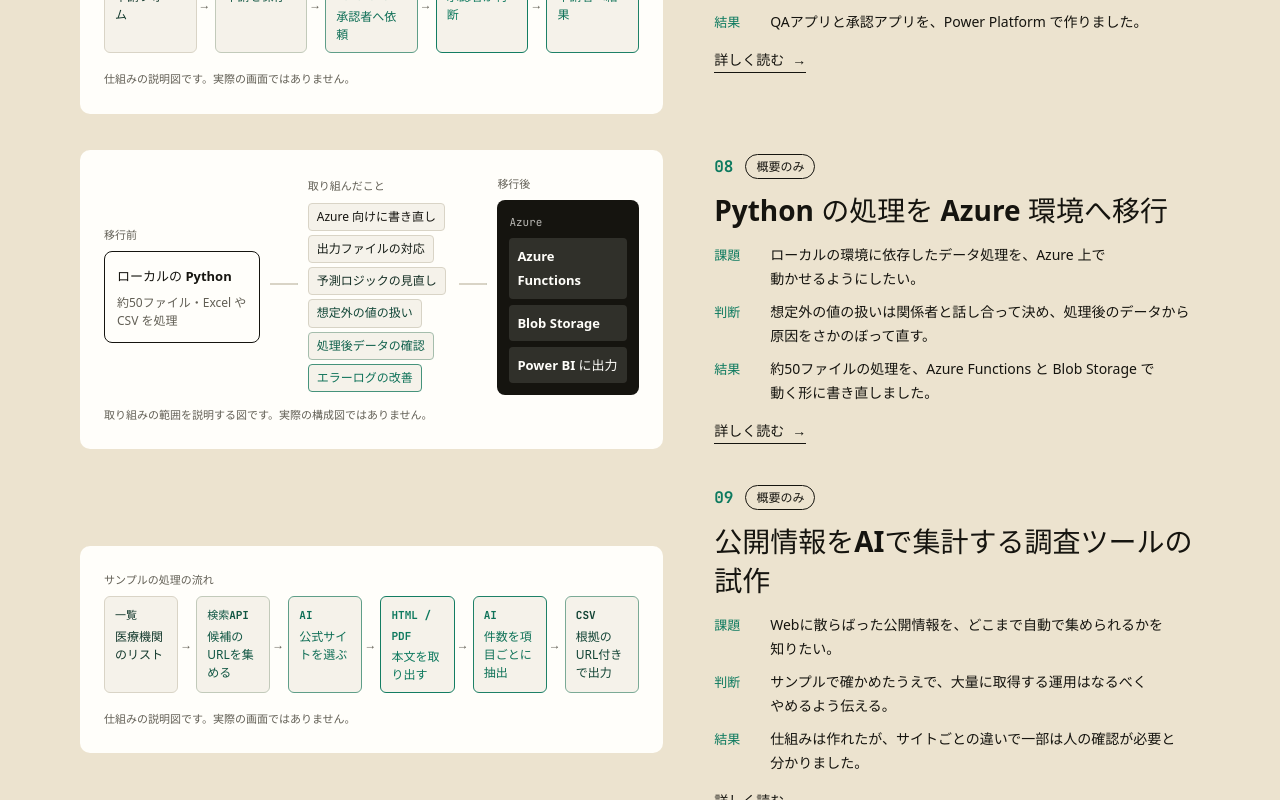
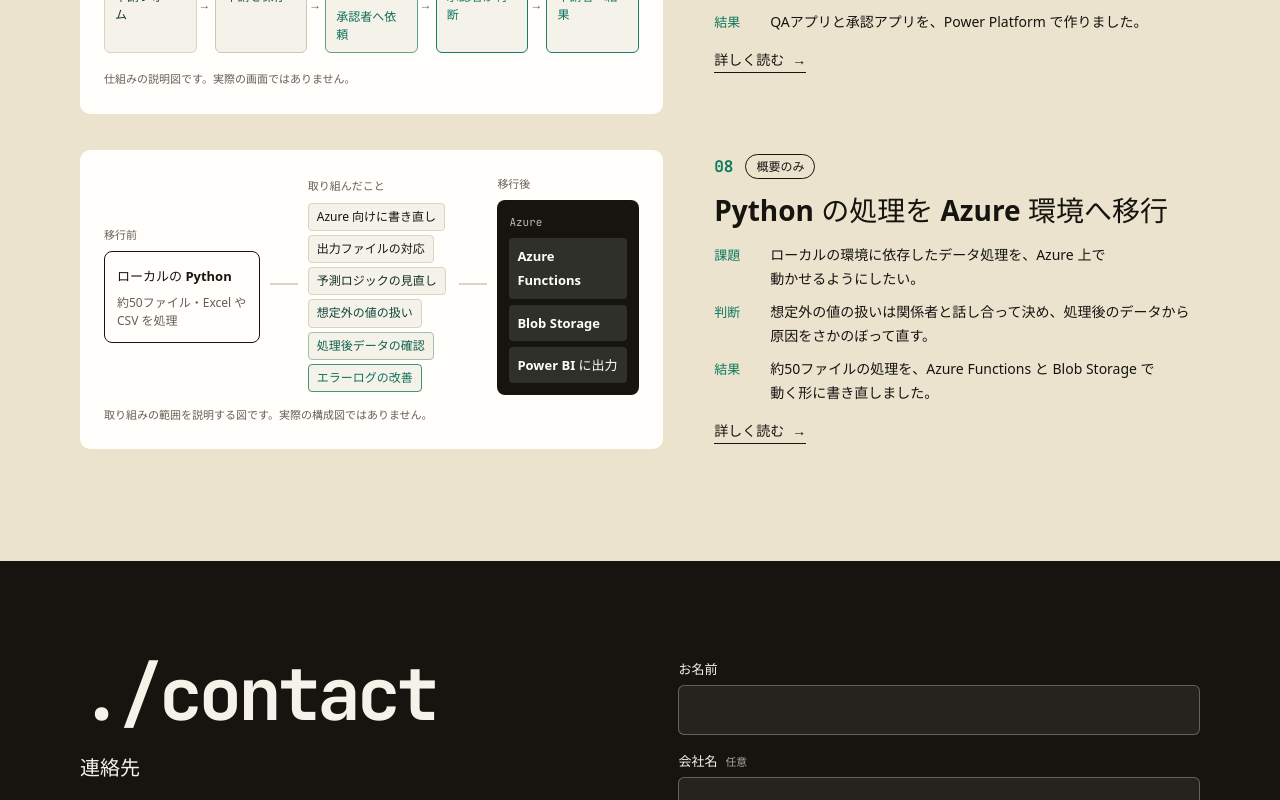
Before and after one commit to shohei9278/portfolio-index, a React (Vite) app: page / in a window 1280 px wide. Shown: the part 5466-6266 px from the top of the page. Built offline with nearby package versions, Linux system fonts and the light colour scheme.

Commit message:
調査ツールの試作を実務から取り下げる
他の作品と伝わる強みが重なり、規模も小さいため載せない。

Co-Authored-By: Claude Opus 5.5 <noreply@anthropic.com>

```diff
--- a/src/components/Visuals.jsx
+++ b/src/components/Visuals.jsx
@@ -228,39 +228,10 @@ export function AzureFlow() {
   );
 }
 
-const RESEARCH_STEPS = [
-  ["一覧", "医療機関のリスト"],
-  ["検索API", "候補のURLを集める"],
-  ["AI", "公式サイトを選ぶ"],
-  ["HTML / PDF", "本文を取り出す"],
-  ["AI", "件数を項目ごとに抽出"],
-  ["CSV", "根拠のURL付きで出力"],
-];
-
-export function ResearchFlow() {
-  return (
-    <figure className="power-flow power-flow--six" aria-label="公開情報からAIで件数を集めて表にする流れの図">
-      <div className="power-flow__lane">
-        <p className="crm-flow__label">サンプルの処理の流れ</p>
-        <ol>
-          {RESEARCH_STEPS.map(([tool, action], index) => (
-            <li key={action} style={{ "--i": index }}>
-              <strong>{tool}</strong>
-              <span>{action}</span>
-            </li>
-          ))}
-        </ol>
-      </div>
-      <figcaption>仕組みの説明図です。実際の画面ではありません。</figcaption>
-    </figure>
-  );
-}
-
 export function CaseVisual({ item, eager = false }) {
   if (item.figure === "learning-loop") return <LearningLoop />;
   if (item.figure === "crm-flow") return <CrmFlow />;
   if (item.figure === "power-flow") return <PowerFlow />;
   if (item.figure === "azure-flow") return <AzureFlow />;
-  if (item.figure === "research-flow") return <ResearchFlow />;
   return <BrowserFrame image={item.image} eager={eager} />;
 }
--- a/src/data/cases.js
+++ b/src/data/cases.js
@@ -567,66 +567,6 @@ export const cases = [
       },
     ],
   },
-  {
-    slug: "web-research",
-    category: "work",
-    tone: "sand",
-    figure: "research-flow",
-    title: "公開情報をAIで集計する調査ツールの試作",
-    kicker: "AIによるデータ収集の検証（概要のみ）",
-    lead: "医療機関の公開情報から特定の件数を集めて表にできるか、どこまでできるかを確かめたいという依頼を受けて、サンプルのツールを作りました。実案件のため、仕組みと判断だけを紹介します。",
-    summary: {
-      problem: "Webに散らばった公開情報を、どこまで自動で集められるかを知りたい。",
-      decision: "サンプルで確かめたうえで、大量に取得する運用はなるべくやめるよう伝える。",
-      result: "仕組みは作れたが、サイトごとの違いで一部は人の確認が必要と分かりました。",
-    },
-    role: "設計から実装まで",
-    period: "2025年9月ごろ",
-    stack: ["Python", "Google Custom Search API", "OpenAI API", "Beautiful Soup", "pdfplumber"],
-    links: [],
-    problem: [
-      "医療機関ごとの特定の件数を、各機関の公式サイトなどの公開情報から集められないか。どこまでできるかを確かめたいという依頼でした。",
-    ],
-    thinking: [
-      "検索で候補のURLを集め、どれが公式サイトかの判断と、本文から件数を抜き出す部分にAIを使いました。",
-      "HTMLだけでなく、PDFで公開されている資料からも本文を取り出せるようにしました。",
-      "アクセス先に負荷をかけないよう、ページを取得する間隔を空けています。",
-    ],
-    decisions: [
-      {
-        title: "公式サイトの判定と項目の抽出にAIを使う",
-        rows: [
-          ["状況", "機関ごとにサイトの構成や書き方が違い、決まったルールだけでは取り出せない。"],
-          ["決めたこと", "候補から公式サイトを選ぶ判断と、本文から件数や年度を項目ごとに抜き出す処理をAIに任せた。"],
-          ["結果", "構成の違うサイトからも、同じ形の表にまとめられるようになった。"],
-        ],
-      },
-      {
-        title: "結果には、根拠のURLを残す",
-        rows: [
-          ["状況", "AIの抽出結果は、間違えることがある。"],
-          ["決めたこと", "抽出した結果ごとに、取り出し元のURLを残すようにした。"],
-          ["結果", "人が元のページを見て、結果を確かめられる形になった。"],
-        ],
-      },
-      {
-        title: "大量の取得は、なるべくやめるよう伝えた",
-        rows: [
-          ["状況", "大量の情報を集めるには、結局たくさんのページを取得する必要があった。"],
-          ["決めたこと", "サンプルで確かめたうえで、大量の取得には危険性があることを伝え、なるべくやめたほうが良いと提案した。"],
-          ["結果", "「技術的にできること」と「やるべきでないこと」を分けて、依頼者に判断材料として伝えた。"],
-        ],
-      },
-    ],
-    result: [
-      "サンプルとして、検索から表へのまとめまでの流れを作りました。",
-      "サイトごとの構成や文言の違いに合わせる必要があり、一部は人が確認して埋め合わせる必要があると分かりました。",
-    ],
-    next: [
-      "全件を自動で正確に集めるところまでは、届いていません。",
-      "実案件のため、会社名、対象の詳細、データ、コードは載せていません。",
-    ],
-  },
 ];
 
 export const featuredCase = cases[0];
--- a/src/pages/HomePage.jsx
+++ b/src/pages/HomePage.jsx
@@ -154,7 +154,7 @@ export function HomePage() {
         <div className="wrap section section--band">
           <SectionHead english="./at-work" title="実務" id="work-title">
             仕事で作ったツールは、そのままでは公開できません。ここでは実務で作った2つのツールの仕組みを、
-            架空のデータで動く公開用のデモとして作り直しています。デモのないものは、内容を載せられないため概要だけを紹介しています。
+            架空のデータで動く公開用のデモとして作り直しています。Veeva CRM、Power Apps、Azure への移行は、内容を載せられないため概要だけを紹介します。
           </SectionHead>
 
           {workCases.map((item) => (
--- a/src/styles.css
+++ b/src/styles.css
@@ -1328,10 +1328,6 @@ button {
   font-size: 11px;
 }
 
-.power-flow--six ol {
-  grid-template-columns: repeat(6, minmax(0, 1fr));
-}
-
 .azure-flow__note {
   color: var(--muted);
   font-size: 12px;
@@ -2210,8 +2206,7 @@ button {
     grid-template-columns: minmax(0, 1fr);
   }
 
-  .power-flow ol,
-  .power-flow--six ol {
+  .power-flow ol {
     grid-template-columns: minmax(0, 1fr);
     gap: 16px;
   }
```
Also changed, not shown: 1 other file (tests, documents, lock files or other folders).
